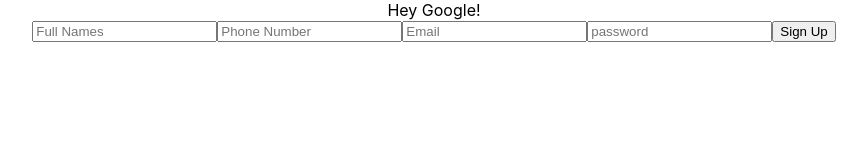
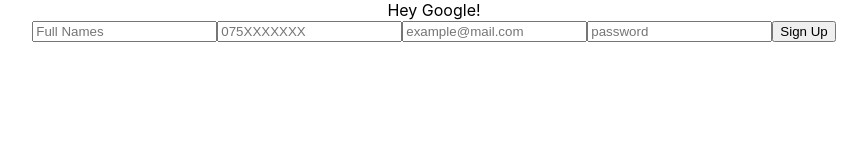
Before and after one commit to Izaiah-M/DSC_UCU_Community-Web-Application, a React (Create React App) app: page / in a window 1280 px wide. Shown: the top 160 px of the page, without its empty margins (206-1073 px from the left). Built offline with nearby package versions, Linux system fonts and the light colour scheme.

Commit message:
added small regex

```diff
--- a/src/components/SignUp/SignUpForm/SignUpForm.js
+++ b/src/components/SignUp/SignUpForm/SignUpForm.js
@@ -24,15 +24,18 @@
           type="tel"
           value={phone}
           onChange={setPhone}
-          placeholder="Phone Number"
+          placeholder="075XXXXXXX"
+          pattern="^(?:\+256\s\d{9}|\d{10})$"
           autoComplete="tel"
           required
         />
+
         <input
-          type="email"
+          type="text"
           value={email}
           onChange={setEmail}
-          placeholder="Email"
+          placeholder="example@mail.com"
+          pattern="^[^\s@]+@[^\s@]+\.[^\s@]+$"
           autoComplete="email"
           required
         />
```
